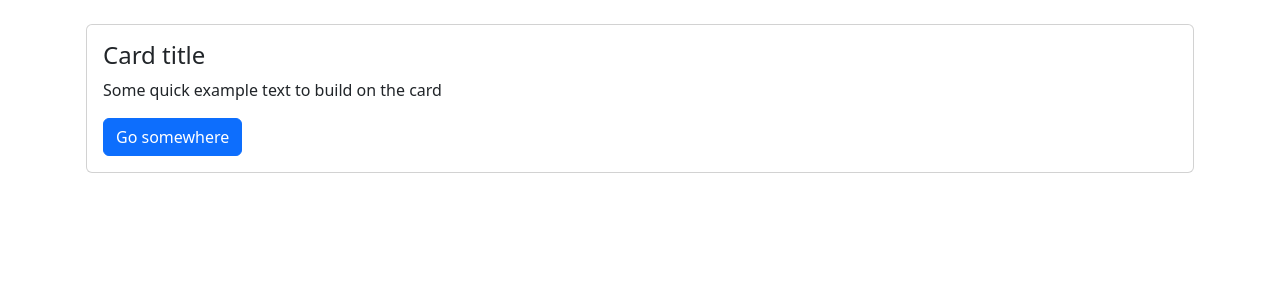
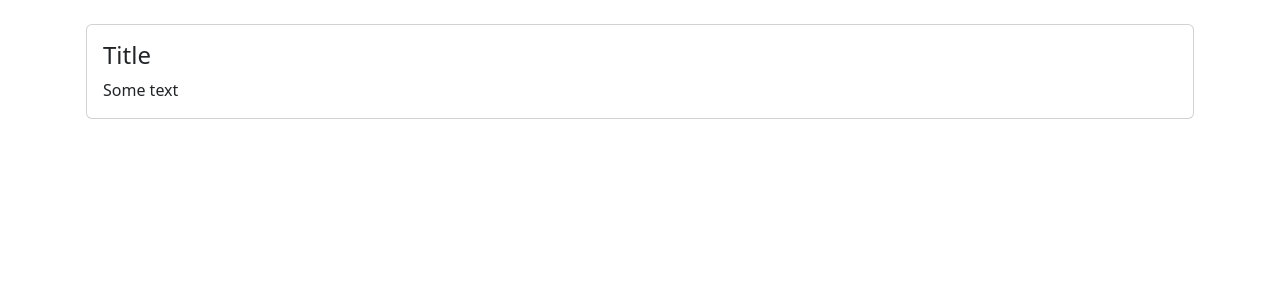
Before and after one commit to YevhenTropin/hillel-vue, a Vue app in the folder hw/: page / in a window 1280 px wide. Shown: the top 300 px of the page. Built offline with nearby package versions, Linux system fonts and the light colour scheme.

Commit message:
Card component V2

```diff
--- a/hw/src/App.vue
+++ b/hw/src/App.vue
@@ -4,7 +4,16 @@ import Card from './components/Card.vue'
 
 <template>
   <div class="container py-4 px-3 mx-auto">
-    <Card />
+    <Card
+      title="Title"
+    />
+    <Card
+      text="Some text"
+    />
+    <Card
+      title="Title"
+      text="Some text"
+    />
   </div>
 </template>
 
--- a/hw/src/components/Card.vue
+++ b/hw/src/components/Card.vue
@@ -1,15 +1,27 @@
-<script setup>
-</script>
-
 <template>
-  <div class="card">
+  <div
+    v-if="title && text"
+    class="card mb-3"
+  >
     <div class="card-body">
-      <h4 class="card-title">Card title</h4>
-      <p class="card-text">Some quick example text to build on the card</p>
-      <button type="button" class="btn btn-primary">Go somewhere</button>
+      <h4 class="card-title">{{ title }}</h4>
+      <p class="card-text">{{ text }}</p>
     </div>
   </div>
 </template>
 
-<style scoped>
-</style>
+<script>
+export default {
+  name: 'Card',
+  props: {
+    title: {
+      type: String,
+      required: true,
+    },
+    text: {
+      type: String,
+      required: true,
+    },
+  },
+}
+</script>
```
